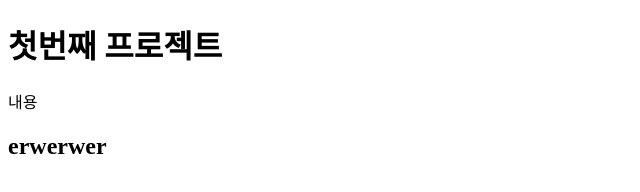
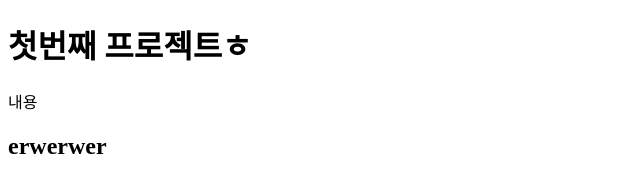
Before and after one commit to MeanManKey/FirstPersonalProject, a plain HTML site: page JS/JSproject01.html in a window 1280 px wide. Shown: the full height of the page, 0-640 px from the left. Drawn offline with Linux system fonts and the light colour scheme.

Commit message:
second commit

```diff
--- a/JS/JSproject01.html
+++ b/JS/JSproject01.html
@@ -8,7 +8,7 @@
     <link rel="stylesheet" href="JSproject01.css" />
   </head>
   <body>
-      <h1>첫번째 프로젝트</h1>
+      <h1>첫번째 프로젝트ㅎ</h1>
       <p>내용</p>
       <h2>erwerwer</h2>
   </body>
```
